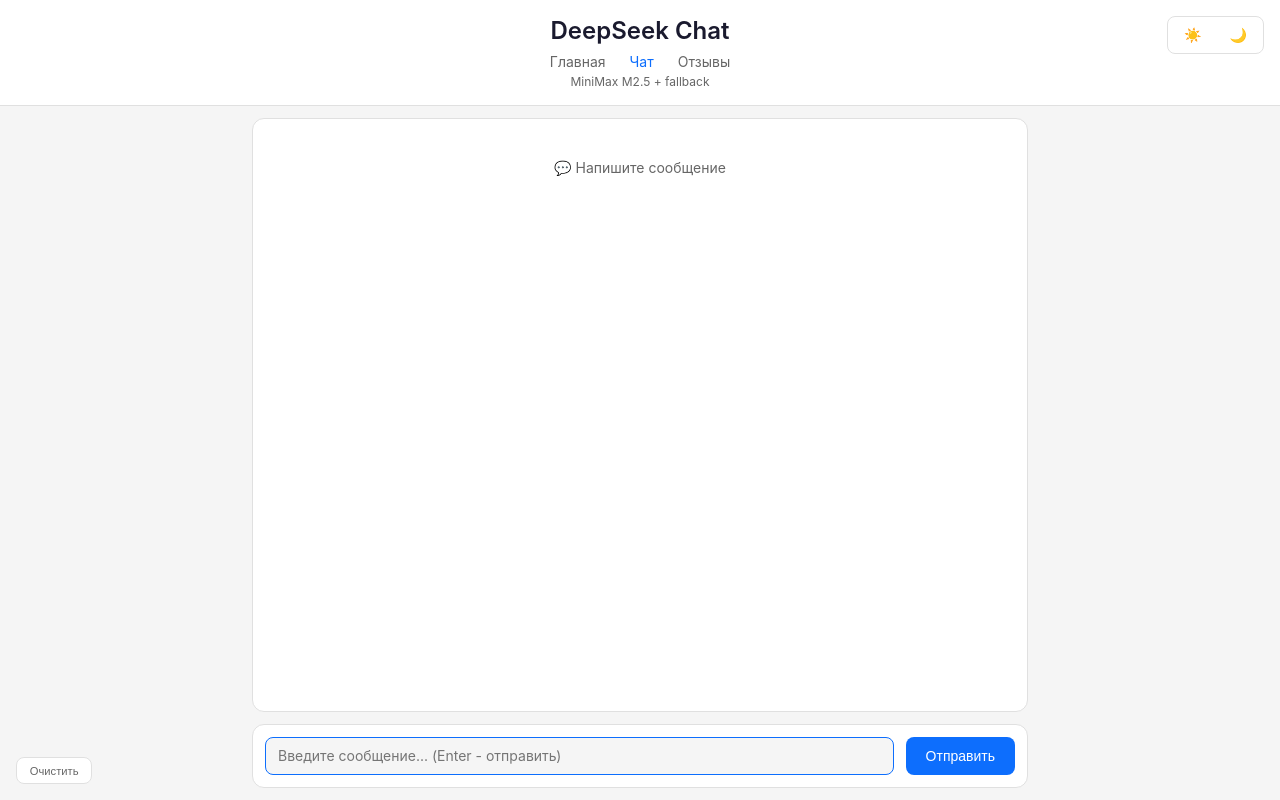
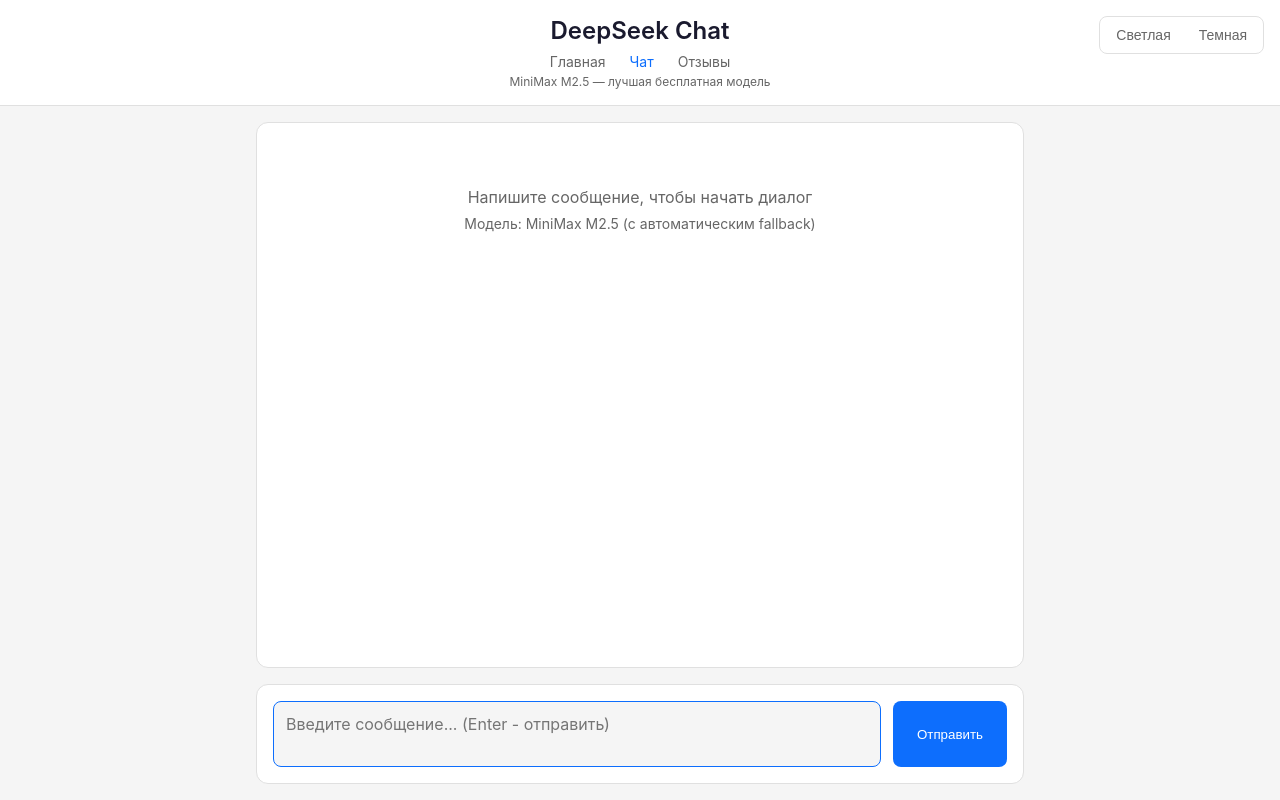
Before and after one commit to kovalphish/pipiskingpt, a Flask app: page /chat in a window 1280 px wide. Run offline with Flask 3, Linux system fonts and the light colour scheme.

Commit message:
chat.html

```diff
--- a/templates/chat.html
+++ b/templates/chat.html
@@ -48,7 +48,6 @@
             border-bottom: 1px solid var(--border);
             padding: 1rem;
             text-align: center;
-            flex-shrink: 0;
         }
 
         .header h1 {
@@ -89,7 +88,6 @@
             border: 1px solid var(--border);
             border-radius: 0.5rem;
             padding: 0.25rem;
-            z-index: 100;
         }
 
         .theme-btn {
@@ -114,22 +112,22 @@
             max-width: 800px;
             margin: 0 auto;
             width: 100%;
-            padding: 0.75rem;
+            padding: 1rem;
             overflow: hidden;
         }
 
         .messages {
             flex: 1;
             overflow-y: auto;
-            padding: 0.5rem;
+            padding: 1rem;
             background: var(--surface);
             border: 1px solid var(--border);
             border-radius: 0.75rem;
-            margin-bottom: 0.75rem;
+            margin-bottom: 1rem;
         }
 
         .message {
-            margin-bottom: 0.5rem;
+            margin-bottom: 1rem;
             display: flex;
         }
 
@@ -142,30 +140,27 @@
         }
 
         .message-content {
-            max-width: 80%;
-            padding: 0.4rem 0.7rem;
+            max-width: 70%;
+            padding: 0.75rem 1rem;
             border-radius: 1rem;
             white-space: pre-wrap;
-            font-size: 0.875rem;
-            line-height: 1.35;
         }
 
         .user .message-content {
             background: var(--user-bg);
             color: white;
-            border-bottom-right-radius: 0.2rem;
+            border-bottom-right-radius: 0.25rem;
         }
 
         .assistant .message-content {
             background: var(--assistant-bg);
-            border-bottom-left-radius: 0.2rem;
+            border-bottom-left-radius: 0.25rem;
         }
 
         .message-info {
-            font-size: 0.6rem;
-            margin-top: 0.15rem;
+            font-size: 0.7rem;
+            margin-top: 0.25rem;
             color: var(--text-light);
-            opacity: 0.7;
         }
 
         .user .message-info {
@@ -175,19 +170,18 @@
         .input-area {
             display: flex;
             gap: 0.75rem;
-            padding: 0.75rem;
+            padding: 1rem;
             background: var(--surface);
             border: 1px solid var(--border);
             border-radius: 0.75rem;
-            flex-shrink: 0;
         }
 
         .chat-input {
             flex: 1;
-            padding: 0.6rem 0.75rem;
+            padding: 0.75rem;
             border: 1px solid var(--border);
             border-radius: 0.5rem;
-            font-size: 0.875rem;
+            font-size: 1rem;
             background: var(--bg);
             color: var(--text);
             resize: none;
@@ -200,14 +194,13 @@
         }
 
         .send-btn {
-            padding: 0.6rem 1.25rem;
+            padding: 0.75rem 1.5rem;
             background: var(--accent);
             color: white;
             border: none;
             border-radius: 0.5rem;
             cursor: pointer;
             font-weight: 500;
-            font-size: 0.875rem;
         }
 
         .send-btn:disabled {
@@ -215,37 +208,18 @@
             cursor: not-allowed;
         }
 
-        .clear-btn {
-            position: fixed;
-            bottom: 1rem;
-            left: 1rem;
-            background: var(--surface);
-            border: 1px solid var(--border);
-            border-radius: 0.5rem;
-            padding: 0.4rem 0.8rem;
-            cursor: pointer;
-            font-size: 0.7rem;
-            color: var(--text-light);
-            z-index: 100;
-        }
-
-        .clear-btn:hover {
-            border-color: var(--accent);
-            color: var(--accent);
-        }
-
         .typing-indicator {
             display: flex;
-            gap: 3px;
-            padding: 0.4rem 0.7rem;
+            gap: 4px;
+            padding: 0.75rem 1rem;
             background: var(--assistant-bg);
             border-radius: 1rem;
             width: fit-content;
         }
 
         .typing-dot {
-            width: 5px;
-            height: 5px;
+            width: 8px;
+            height: 8px;
             background: var(--text-light);
             border-radius: 50%;
             animation: typing 1.4s infinite;
@@ -253,33 +227,31 @@
 
         @keyframes typing {
             0%, 60%, 100% { transform: translateY(0); }
-            30% { transform: translateY(-5px); }
+            30% { transform: translateY(-8px); }
         }
 
         .empty {
             text-align: center;
-            padding: 2rem;
+            padding: 3rem;
             color: var(--text-light);
-            font-size: 0.875rem;
         }
 
         @media (max-width: 768px) {
             .message-content {
-                max-width: 90%;
+                max-width: 85%;
             }
-            .clear-btn {
-                bottom: 5rem;
+            .theme-toggle {
+                top: 0.5rem;
+                right: 0.5rem;
             }
         }
     </style>
 </head>
 <body>
     <div class="theme-toggle">
-        <button class="theme-btn" onclick="setTheme('light')">☀️</button>
-        <button class="theme-btn" onclick="setTheme('dark')">🌙</button>
+        <button class="theme-btn" onclick="setTheme('light')">Светлая</button>
+        <button class="theme-btn" onclick="setTheme('dark')">Темная</button>
     </div>
-
-    <button class="clear-btn" onclick="clearChat()">Очистить</button>
 
     <div class="header">
         <h1>DeepSeek Chat</h1>
@@ -288,16 +260,19 @@
             <a href="/chat" style="color: var(--accent);">Чат</a>
             <a href="/feedback">Отзывы</a>
         </div>
-        <div class="model-badge">MiniMax M2.5 + fallback</div>
+        <div class="model-badge">MiniMax M2.5 — лучшая бесплатная модель</div>
     </div>
 
     <div class="chat-container">
         <div class="messages" id="messages">
-            <div class="empty">💬 Напишите сообщение</div>
+            <div class="empty">
+                <p>Напишите сообщение, чтобы начать диалог</p>
+                <p style="font-size: 0.875rem; margin-top: 0.5rem;">Модель: MiniMax M2.5 (с автоматическим fallback)</p>
+            </div>
         </div>
 
         <div class="input-area">
-            <textarea id="input" class="chat-input" rows="1" placeholder="Введите сообщение... (Enter - отправить)" onkeydown="handleKeyDown(event)"></textarea>
+            <textarea id="input" class="chat-input" rows="2" placeholder="Введите сообщение... (Enter - отправить)" onkeydown="handleKeyDown(event)"></textarea>
             <button id="sendBtn" class="send-btn" onclick="sendMessage()">Отправить</button>
         </div>
     </div>
@@ -350,10 +325,6 @@
             scrollToBottom();
         }
 
-        function clearChat() {
-            messagesDiv.innerHTML = '<div class="empty">💬 Чат очищен</div>';
-        }
-
         function showTyping() {
             const indicator = document.createElement('div');
             indicator.className = 'message assistant';
@@ -401,7 +372,7 @@
                 addMessage('assistant', data.response || 'Ошибка');
             } catch (e) {
                 removeTyping();
-                addMessage('assistant', '❌ Ошибка');
+                addMessage('assistant', 'Ошибка соединения');
             } finally {
                 isWaiting = false;
                 sendBtn.disabled = false;
@@ -410,12 +381,6 @@
         }
 
         input.focus();
-
-        // авто-растягивание поля ввода
-        input.addEventListener('input', function() {
-            this.style.height = 'auto';
-            this.style.height = Math.min(this.scrollHeight, 80) + 'px';
-        });
     </script>
 </body>
 </html>
```
